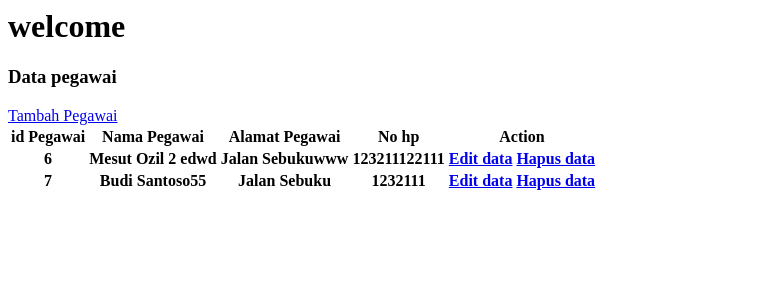
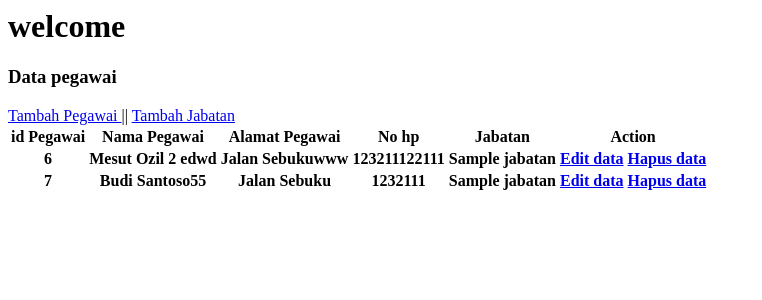
Before and after one commit to theoxgn/mvc, a PHP site: page / in a window 1280 px wide. Shown: the top 300 px of the page, without its empty margins (0-762 px from the left). Run offline with PHP 8.4, Linux system fonts and the light colour scheme; data comes from the database, SQL or seed files in the repository; tables that the repository leaves empty or names only in its code hold one stand-in row (values such as "Sample post"); lists and menus that the app fills with data are empty.

Commit message:
Update index.php

```diff
--- a/index.php
+++ b/index.php
@@ -5,24 +5,27 @@ $db = new Database();
 <h1> welcome </h1>
 <h3> Data pegawai </h3>
 
-<a href="tambah.php"> Tambah Pegawai </a>
+<a href="tambah.php"> Tambah Pegawai </a> ||
+<a href="tambah_jabatan.php"> Tambah Jabatan </a>
 <table>
     <tr>
         <th>id Pegawai</th>
         <th>Nama Pegawai</th>
         <th>Alamat Pegawai</th>
         <th>No hp</th>
+        <th>Jabatan</th>
         <th> Action </th>
 </tr>
 <?php
 $no = 1;
-foreach ($db->tampil_data() as $key) {//error disini
+foreach ($db->tampil_data() as $key) {
 ?>
     <tr>
         <th><?php echo $key['id_peg'];?></th>
         <th><?php echo $key['nama'];?></th>
         <th><?php echo $key['alamat'];?></th>
         <th><?php echo $key['no_hp'];?></th>
+        <th><?php echo $key['nama_jabatan'];?></th>
         <th>
             <a href="edit.php?id=<?php echo $key['id_peg'];?>">Edit data</a>
             <a href="aksi.php?id=<?php echo $key['id_peg'];?>&aksi=hapus">Hapus data</a>
```
